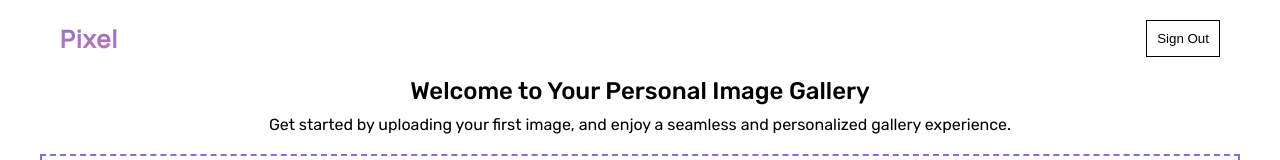
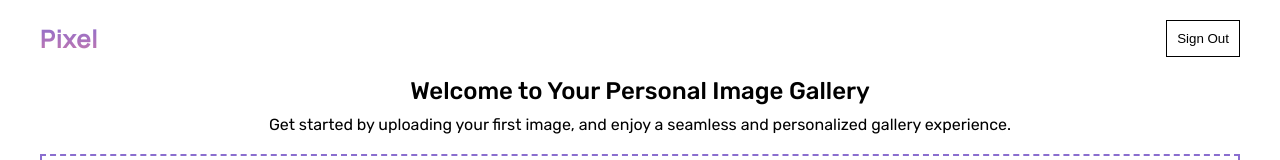
Before and after one commit to KuteyiDaniel/digital-image-gallery-website, a React (Create React App) app: page /gallery in a window 1280 px wide. Shown: the top 160 px of the page. Built offline with nearby package versions, Linux system fonts and the light colour scheme; no server answers.

Commit message:
grid layout

```diff
--- a/src/css/Gallery.css
+++ b/src/css/Gallery.css
@@ -16,16 +16,17 @@
 
 .image-gallery{
     display: flex;
-    justify-content: space-between;
+    justify-content: space-around;
     flex-wrap: wrap;
     margin: 15px 0px;
+    /*background: #d4c6fa;*/
+    padding: 20px 0px;
 }
 
 .image-gallery .uploaded-image{
-    width: 32%;
-    height: 250px;
+    width: 24.5%;
     border-radius: 5px;
-    margin: 0px 0px 15px 0px;
+    object-fit: cover;
 }
 .upload-area {
     border: 2px dashed #8a6ecf;
--- a/src/css/NavigationBar.css
+++ b/src/css/NavigationBar.css
@@ -5,12 +5,16 @@
 @import url('https://fonts.googleapis.com/css2?family=Rubik:ital,wght@0,300..900;1,300..900&display=swap');
 
 
+.navigation-bar{
+    padding: 20px 0px;
+}
+
 
 .navigation-content{
     display: flex;
     width: calc(100% - 5rem);
     margin: 0 auto;
-    padding: 20px;
+    /*padding: 20px;*/
     align-items: center;
     justify-content: space-between;
     /*background: grey;*/
```
